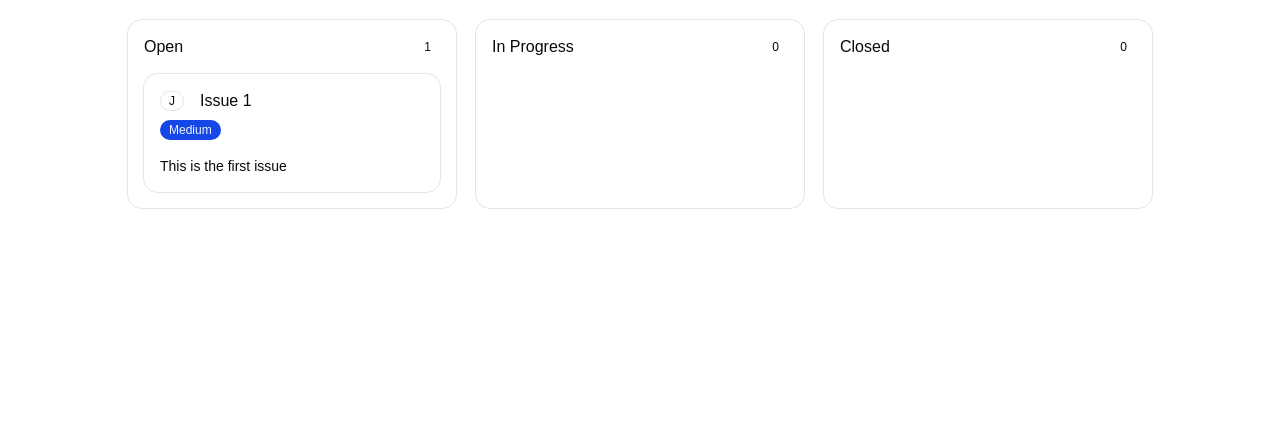
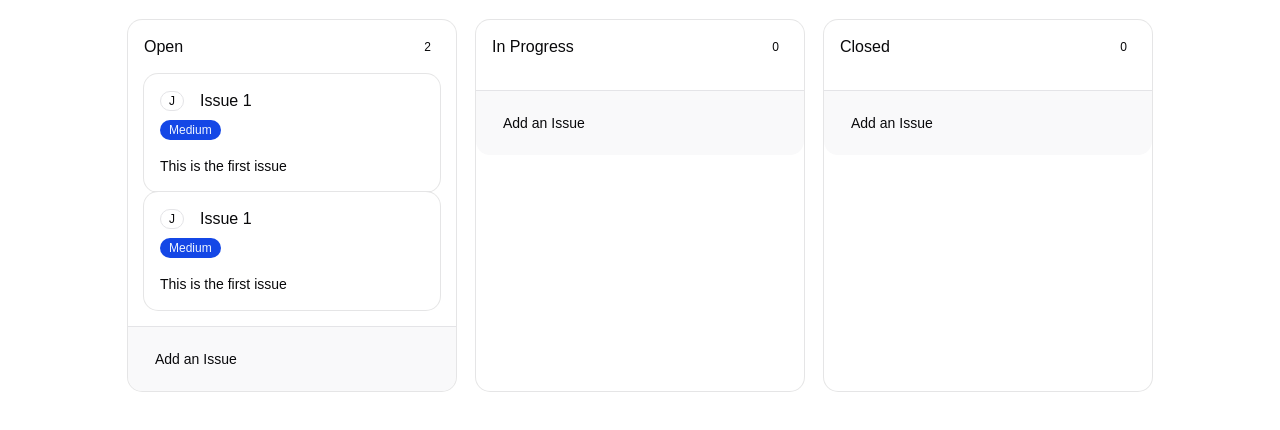
Before and after one commit to Kablan-A/issue-tracker, a React (Vite) app: page / in a window 1280 px wide. Shown: the top 430 px of the page. Built offline with nearby package versions, Linux system fonts and the light colour scheme.

Commit message:
feat: add issue dialog

```diff
--- a/src/App.tsx
+++ b/src/App.tsx
@@ -3,26 +3,52 @@ import type { Issue } from '@/lib/types';
 import { IssuesList } from '@/components/issues/list';
 
 export function App() {
-  const [openIssues] = React.useState<Issue[]>([
+  const [openIssues, setOpenIssues] = React.useState<Issue[]>([
     {
       id: '1',
       title: 'Issue 1',
       status: 'open',
       priority: 'medium',
+      createdAt: '',
+      description: 'This is the first issue',
+      assignee: 'John Doe',
+    },
+    {
+      id: '2',
+      title: 'Issue 1',
+      status: 'open',
+      priority: 'medium',
+      createdAt: '',
       description: 'This is the first issue',
       assignee: 'John Doe',
     },
   ]);
-  const [inProgressIssues] = React.useState<Issue[]>([]);
-  const [closedIssues] = React.useState<Issue[]>([]);
+  const [inProgressIssues, setInProgressIssues] = React.useState<Issue[]>([]);
+  const [closedIssues, setClosedIssues] = React.useState<Issue[]>([]);
+
+  const handleAddIssue = (issue: Issue) => {
+    switch (issue.status) {
+      case 'open':
+        setOpenIssues((prevIssues) => [...prevIssues, issue]);
+        break;
+      case 'in-progress':
+        setInProgressIssues((prevIssues) => [...prevIssues, issue]);
+        break;
+      case 'closed':
+        setClosedIssues((prevIssues) => [...prevIssues, issue]);
+        break;
+      default:
+        break;
+    }
+  };
 
   return (
     <div className="min-h-svh p-5">
       <div className="mx-auto max-w-5xl">
         <div className="grid grid-cols-3 gap-5">
-          <IssuesList status="open" list={openIssues} />
-          <IssuesList status="in-progress" list={inProgressIssues} />
-          <IssuesList status="closed" list={closedIssues} />
+          <IssuesList status="open" list={openIssues} onAddIssue={handleAddIssue} />
+          <IssuesList status="in-progress" list={inProgressIssues} onAddIssue={handleAddIssue} />
+          <IssuesList status="closed" list={closedIssues} onAddIssue={handleAddIssue} />
         </div>
       </div>
     </div>
--- /dev/null
+++ b/src/components/issues/add-dialog.tsx
@@ -0,0 +1,86 @@
+import * as React from 'react';
+import {
+  Dialog,
+  DialogContent,
+  DialogHeader,
+  DialogTitle,
+  DialogTrigger,
+} from '@/components/ui/dialog';
+import { Button } from '@/components/ui/button';
+import { ISSUES_PRIORITY, type Issue } from '@/lib/types';
+import { ISSUES_PRIORITY_LABEL } from '@/lib/constants';
+
+type IssuesFormData = Pick<Issue, 'title' | 'priority' | 'description' | 'assignee'>;
+
+type IssuesAddDialogProps = {
+  status: Issue['status'];
+  onAddIssue: (issue: Issue) => void;
+};
+
+export function IssuesAddDialog({ status, onAddIssue }: IssuesAddDialogProps) {
+  const [isOpen, setIsOpen] = React.useState(false);
+  const [formData, setFormData] = React.useState<IssuesFormData | null>(null);
+
+  const handleFormChange = (e: React.ChangeEvent<HTMLFormElement, Element>) => {
+    const { name, value } = e.target;
+    if (formData) {
+      setFormData({ ...formData, [name]: value });
+    } else {
+      setFormData({ [name]: value } as IssuesFormData);
+    }
+  };
+
+  const handleSubmit = (e: React.FormEvent<HTMLFormElement>) => {
+    e.preventDefault();
+    if (!formData) return;
+
+    const newIssue: Issue = {
+      id: Date.now().toString(),
+      title: formData.title,
+      priority: formData.priority,
+      description: formData.description || '',
+      assignee: formData.assignee || '',
+      status,
+      createdAt: new Date().toISOString(),
+    };
+    onAddIssue(newIssue);
+    setIsOpen(false);
+  };
+
+  return (
+    <Dialog open={isOpen} onOpenChange={setIsOpen}>
+      <DialogTrigger render={<Button variant="ghost">Add an Issue</Button>} />
+      <DialogContent>
+        <DialogHeader>
+          <DialogTitle>What's the issue?</DialogTitle>
+        </DialogHeader>
+        <form onChange={handleFormChange} onSubmit={handleSubmit}>
+          <label>
+            Title
+            <input required id="issueTitle" name="title" />
+          </label>
+          <label>
+            Priority
+            <select required id="issuePriority" name="priority">
+              {ISSUES_PRIORITY.map((priority) => (
+                <option key={priority} value={priority}>
+                  {ISSUES_PRIORITY_LABEL[priority]}
+                </option>
+              ))}
+            </select>
+          </label>
+          <label>
+            Description
+            <input id="issueDescription" name="description" />
+          </label>
+          <label>
+            Assignee
+            <input id="issueAssignee" name="assignee" />
+          </label>
+
+          <Button type="submit">Submit</Button>
+        </form>
+      </DialogContent>
+    </Dialog>
+  );
+}
--- a/src/components/issues/card.tsx
+++ b/src/components/issues/card.tsx
@@ -1,12 +1,12 @@
 import { Card, CardContent, CardHeader, CardTitle } from '@/components/ui/card';
-import type { Issue } from '@/lib/types';
-import { Badge } from '@/components/ui/badge';
-import { ISSUES_PRIORITY } from '@/lib/constants';
+import type { Issue, IssuesPriority } from '@/lib/types';
+import { Badge, badgeVariants } from '@/components/ui/badge';
+import type { VariantProps } from 'class-variance-authority';
+import { ISSUES_PRIORITY_LABEL } from '@/lib/constants';
 
 export type IssuesCardProps = Issue;
 
 export function IssuesCard({ title, priority, description, assignee }: IssuesCardProps) {
-  const { variant: priorityVariant, label: priorityLabel } = ISSUES_PRIORITY[priority];
   const assigneeInitial = assignee ? assignee[0].toUpperCase() : 'N/A';
 
   return (
@@ -16,7 +16,7 @@ export function IssuesCard({ title, priority, description, assignee }: IssuesCar
           <Badge variant="outline">{assigneeInitial}</Badge>
           <CardTitle>{title}</CardTitle>
         </div>
-        <Badge variant={priorityVariant}>{priorityLabel}</Badge>
+        <Badge variant={ISSUES_PRIORITY_VARIANT[priority]}>{ISSUES_PRIORITY_LABEL[priority]}</Badge>
       </CardHeader>
       <CardContent>
         <p>{description}</p>
@@ -24,3 +24,12 @@ export function IssuesCard({ title, priority, description, assignee }: IssuesCar
     </Card>
   );
 }
+
+export const ISSUES_PRIORITY_VARIANT: Record<
+  IssuesPriority,
+  VariantProps<typeof badgeVariants>['variant']
+> = {
+  low: 'outline',
+  medium: 'default',
+  high: 'destructive',
+};
--- a/src/components/issues/list.tsx
+++ b/src/components/issues/list.tsx
@@ -1,22 +1,23 @@
 import { IssuesCard, type IssuesCardProps } from '@/components/issues/card';
-import type { IssuesStatus } from '@/lib/types';
-import { Card, CardHeader, CardTitle, CardContent } from '@/components/ui/card';
-import { ISSUES_STATUS } from '@/lib/constants';
+import { type Issue, type IssuesStatus } from '@/lib/types';
+import { Card, CardHeader, CardTitle, CardContent, CardFooter } from '@/components/ui/card';
 import { Badge } from '@/components/ui/badge';
+import { IssuesAddDialog } from '@/components/issues/add-dialog';
 
 export type IssuesListProps = {
   status: IssuesStatus;
   list: Array<IssuesCardProps>;
+  onAddIssue: (issue: Issue) => void;
 };
 
-export function IssuesList({ status, list }: IssuesListProps) {
+export function IssuesList({ status, list, onAddIssue }: IssuesListProps) {
   const issuesCount = list.length;
 
   return (
     <Card>
       <CardHeader>
         <div className="flex items-center justify-between gap-5">
-          <CardTitle>{ISSUES_STATUS[status]}</CardTitle>
+          <CardTitle>{ISSUES_STATUS_LABEL[status]}</CardTitle>
           <Badge variant="ghost">{issuesCount}</Badge>
         </div>
       </CardHeader>
@@ -25,6 +26,15 @@ export function IssuesList({ status, list }: IssuesListProps) {
           <IssuesCard key={issue.id} {...issue} />
         ))}
       </CardContent>
+      <CardFooter>
+        <IssuesAddDialog status={status} onAddIssue={onAddIssue} />
+      </CardFooter>
     </Card>
   );
 }
+
+const ISSUES_STATUS_LABEL: Record<IssuesStatus, string> = {
+  open: 'Open',
+  'in-progress': 'In Progress',
+  closed: 'Closed',
+};
--- /dev/null
+++ b/src/components/ui/dialog.tsx
@@ -0,0 +1,136 @@
+import * as React from 'react';
+import { Dialog as DialogPrimitive } from '@base-ui/react/dialog';
+import { cn } from 'cn';
+
+import { Button } from '@/components/ui/button';
+import { XIcon } from 'lucide-react';
+
+function Dialog({ ...props }: DialogPrimitive.Root.Props) {
+  return <DialogPrimitive.Root data-slot="dialog" {...props} />;
+}
+
+function DialogTrigger({ ...props }: DialogPrimitive.Trigger.Props) {
+  return <DialogPrimitive.Trigger data-slot="dialog-trigger" {...props} />;
+}
+
+function DialogPortal({ ...props }: DialogPrimitive.Portal.Props) {
+  return <DialogPrimitive.Portal data-slot="dialog-portal" {...props} />;
+}
+
+function DialogClose({ ...props }: DialogPrimitive.Close.Props) {
+  return <DialogPrimitive.Close data-slot="dialog-close" {...props} />;
+}
+
+function DialogOverlay({ className, ...props }: DialogPrimitive.Backdrop.Props) {
+  return (
+    <DialogPrimitive.Backdrop
+      data-slot="dialog-overlay"
+      className={cn(
+        'fixed inset-0 isolate z-50 bg-black/10 duration-100 data-closed:animate-out data-closed:fade-out-0 data-open:animate-in data-open:fade-in-0 supports-backdrop-filter:backdrop-blur-xs',
+        className
+      )}
+      {...props}
+    />
+  );
+}
+
+function DialogContent({
+  className,
+  children,
+  showCloseButton = true,
+  ...props
+}: DialogPrimitive.Popup.Props & {
+  showCloseButton?: boolean;
+}) {
+  return (
+    <DialogPortal>
+      <DialogOverlay />
+      <DialogPrimitive.Popup
+        data-slot="dialog-content"
+        className={cn(
+          'fixed top-1/2 left-1/2 z-50 grid w-full max-w-[calc(100%-2rem)] -translate-x-1/2 -translate-y-1/2 gap-4 rounded-xl bg-popover p-4 text-sm text-popover-foreground ring-1 ring-foreground/10 duration-100 outline-none data-closed:animate-out data-closed:fade-out-0 data-closed:zoom-out-95 data-open:animate-in data-open:fade-in-0 data-open:zoom-in-95 sm:max-w-sm',
+          className
+        )}
+        {...props}
+      >
+        {children}
+        {showCloseButton && (
+          <DialogPrimitive.Close
+            data-slot="dialog-close"
+            render={<Button variant="ghost" className="absolute top-2 right-2" size="icon-sm" />}
+          >
+            <XIcon />
+            <span className="sr-only">Close</span>
+          </DialogPrimitive.Close>
+        )}
+      </DialogPrimitive.Popup>
+    </DialogPortal>
+  );
+}
+
+function DialogHeader({ className, ...props }: React.ComponentProps<'div'>) {
+  return (
+    <div data-slot="dialog-header" className={cn('flex flex-col gap-2', className)} {...props} />
+  );
+}
+
+function DialogFooter({
+  className,
+  showCloseButton = false,
+  children,
+  ...props
+}: React.ComponentProps<'div'> & {
+  showCloseButton?: boolean;
+}) {
+  return (
+    <div
+      data-slot="dialog-footer"
+      className={cn(
+        '-mx-4 -mb-4 flex flex-col-reverse gap-2 rounded-b-xl border-t bg-muted/50 p-4 sm:flex-row sm:justify-end',
+        className
+      )}
+      {...props}
+    >
+      {children}
+      {showCloseButton && (
+        <DialogPrimitive.Close render={<Button variant="outline" />}>Close</DialogPrimitive.Close>
+      )}
+    </div>
+  );
+}
+
+function DialogTitle({ className, ...props }: DialogPrimitive.Title.Props) {
+  return (
+    <DialogPrimitive.Title
+      data-slot="dialog-title"
+      className={cn('font-heading text-base leading-none font-medium', className)}
+      {...props}
+    />
+  );
+}
+
+function DialogDescription({ className, ...props }: DialogPrimitive.Description.Props) {
+  return (
+    <DialogPrimitive.Description
+      data-slot="dialog-description"
+      className={cn(
+        'text-sm text-muted-foreground *:[a]:underline *:[a]:underline-offset-3 *:[a]:hover:text-foreground',
+        className
+      )}
+      {...props}
+    />
+  );
+}
+
+export {
+  Dialog,
+  DialogClose,
+  DialogContent,
+  DialogDescription,
+  DialogFooter,
+  DialogHeader,
+  DialogOverlay,
+  DialogPortal,
+  DialogTitle,
+  DialogTrigger,
+};
--- a/src/lib/constants.ts
+++ b/src/lib/constants.ts
@@ -1,30 +1,7 @@
-import type { badgeVariants } from '@/components/ui/badge';
-import type { IssuesPriority, IssuesStatus } from '@/lib/types';
-import type { VariantProps } from 'class-variance-authority';
+import type { IssuesPriority } from '@/lib/types';
 
-export const ISSUES_STATUS: Record<IssuesStatus, string> = {
-  open: 'Open',
-  'in-progress': 'In Progress',
-  closed: 'Closed',
+export const ISSUES_PRIORITY_LABEL: Record<IssuesPriority, string> = {
+  low: 'Low',
+  medium: 'Medium',
+  high: 'High',
 };
-
-export const ISSUES_PRIORITY: Record<
-  IssuesPriority,
-  {
-    label: string;
-    variant: VariantProps<typeof badgeVariants>['variant'];
-  }
-> = {
-  low: {
-    label: 'Low',
-    variant: 'outline',
-  },
-  medium: {
-    label: 'Medium',
-    variant: 'default',
-  },
-  high: {
-    label: 'High',
-    variant: 'destructive',
-  },
-};
--- a/src/lib/types.ts
+++ b/src/lib/types.ts
@@ -1,12 +1,15 @@
-export type IssuesStatus = 'open' | 'in-progress' | 'closed';
+export const ISSUES_STATUS = ['open', 'in-progress', 'closed'] as const;
+export type IssuesStatus = (typeof ISSUES_STATUS)[number];
 
-export type IssuesPriority = 'low' | 'medium' | 'high';
+export const ISSUES_PRIORITY = ['low', 'medium', 'high'] as const;
+export type IssuesPriority = (typeof ISSUES_PRIORITY)[number];
 
 export type Issue = {
   id: string;
   title: string;
   status: IssuesStatus;
   priority: IssuesPriority;
+  createdAt: string;
   description?: string;
   assignee?: string;
 };
```
